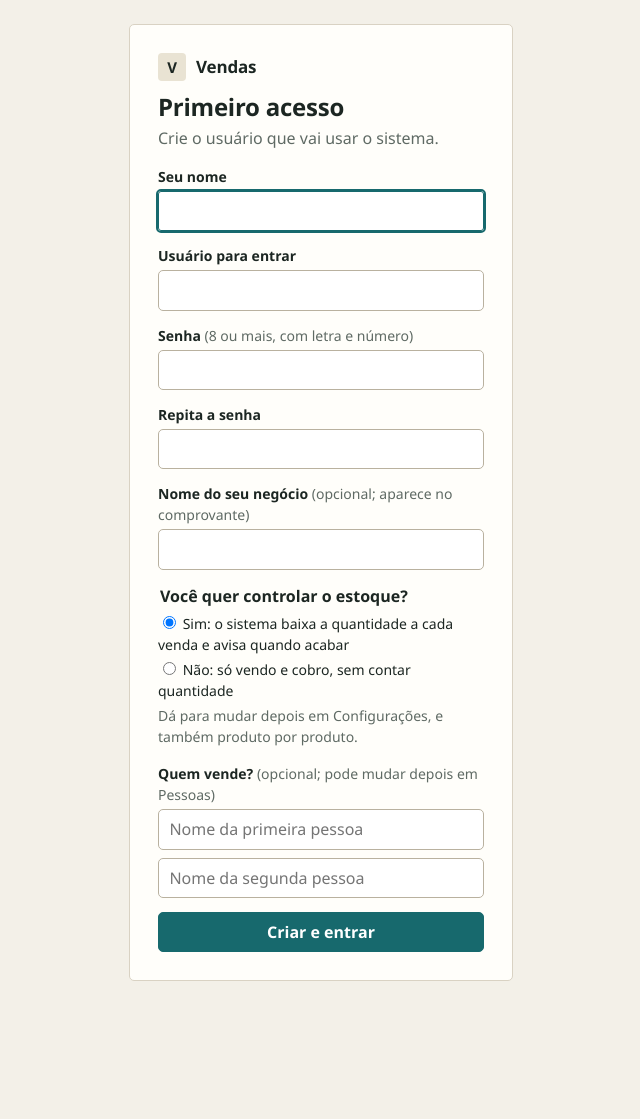
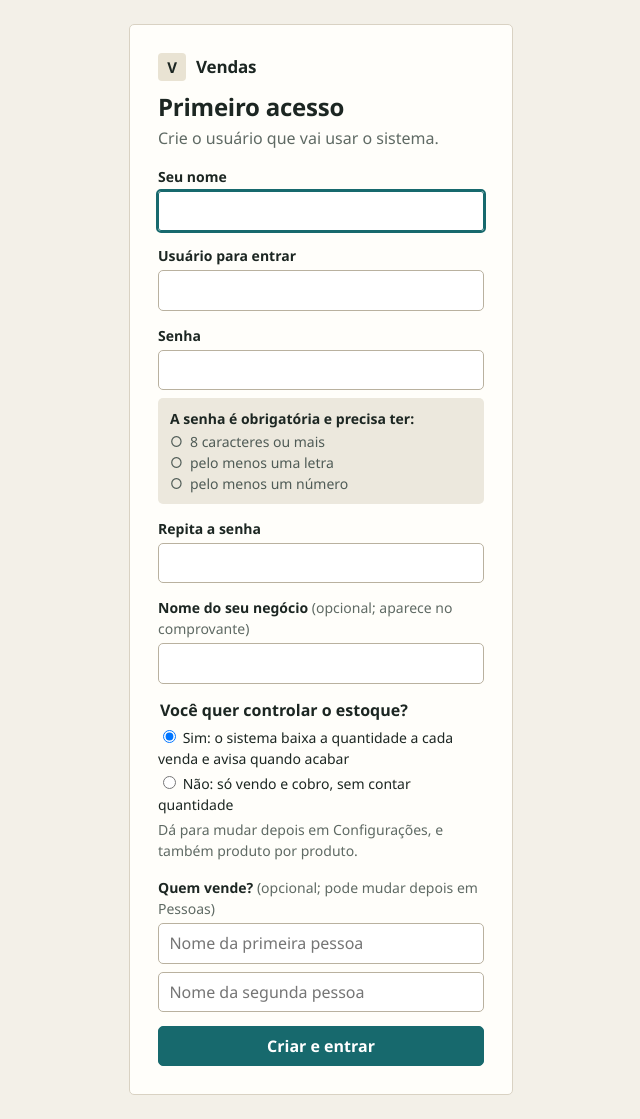
Before and after one commit to guiolindo/Vendas, a Flask app: page /configurar in a window 1280 px wide. Shown: the whole page, without its empty margins (319-959 px from the left). Before the commit the page ends 981 px from the top, so only its background shows below. Run offline with Flask 3, Linux system fonts and the light colour scheme; some libraries are stand-ins or nearby versions.

Commit message:
Regras da senha sempre visíveis, com conferência ao digitar
Co-Authored-By: Claude Sonnet 5.5 <noreply@anthropic.com>
Claude-Session: https://claude.ai/code/session_01TafrzFpDnpiNnipkZeESzD

```diff
--- a/app/static/css/app.css
+++ b/app/static/css/app.css
@@ -517,3 +517,10 @@ tr.void td:last-child, tr.void td .badge { text-decoration: none; }
 
 .filters-toggle { display: none; }
 @media (max-width: 860px) { .filters-toggle { display: flex; } }
+
+/* Regras da senha, sempre à vista; o estado não depende só de cor (símbolo + texto no leitor de tela) */
+.pw-rules { list-style: none; margin: .5rem 0 0; padding: .625rem .75rem; background: var(--sunken); border-radius: var(--radius); font-size: .875rem; color: var(--ink-2); }
+.pw-rules .pw-title { font-weight: 600; color: var(--ink); margin-bottom: .125rem; }
+.pw-rules li[data-rule]::before { content: "○"; display: inline-block; width: 1.25rem; }
+.pw-rules li[data-rule].ok { color: var(--ok); }
+.pw-rules li[data-rule].ok::before { content: "✓"; font-weight: 700; }
--- /dev/null
+++ b/app/static/js/password-rules.js
@@ -0,0 +1,17 @@
+/* Mostra, enquanto a pessoa digita, o que ainda falta na senha. O servidor é quem valida de verdade. */
+(function () {
+  "use strict";
+  var list = document.getElementById("pw-rules");
+  if (!list) return;
+  var input = document.querySelector('input[aria-describedby="pw-rules"]');
+  if (!input) return;
+  var tests = { len: function (v) { return v.length >= 8; }, letter: function (v) { return /[A-Za-zÀ-ÿ]/.test(v); }, digit: function (v) { return /[0-9]/.test(v); } };
+  function sync() {
+    Array.prototype.forEach.call(list.querySelectorAll("[data-rule]"), function (li) {
+      var ok = tests[li.dataset.rule](input.value);
+      li.classList.toggle("ok", ok);
+      li.setAttribute("data-state", ok ? "ok" : "falta");
+    });
+  }
+  input.addEventListener("input", sync); sync();
+})();
--- a/app/templates/auth/account.html
+++ b/app/templates/auth/account.html
@@ -5,9 +5,12 @@
 <form method="post" class="panel form-narrow" autocomplete="off"><header><h2>Trocar senha</h2></header><div class="body">
   {{ csrf() }}
   <div class="field"><label for="current">Senha atual</label><input id="current" name="current" type="password" autocomplete="current-password" required></div>
-  <div class="field"><label for="new">Nova senha <span class="hint">(8 ou mais, com letra e número)</span></label><input id="new" name="new" type="password" autocomplete="new-password" required></div>
+  <div class="field"><label for="new">Nova senha</label><input id="new" name="new" type="password" autocomplete="new-password" required minlength="8" aria-describedby="pw-rules">
+    <ul class="pw-rules" id="pw-rules" aria-live="polite"><li class="pw-title">A senha precisa ter:</li>
+    <li data-rule="len">8 caracteres ou mais</li><li data-rule="letter">pelo menos uma letra</li><li data-rule="digit">pelo menos um número</li></ul></div>
   <div class="field"><label for="new2">Repita a nova senha</label><input id="new2" name="new2" type="password" autocomplete="new-password" required></div>
   <p class="help">Ao trocar, todos os outros aparelhos conectados são desconectados.</p>
   <div class="form-foot"><button class="btn primary" type="submit">Trocar senha</button></div>
 </div></form>
 {% endblock %}
+{% block scripts %}<script src="{{ url_for('static', filename='js/password-rules.js') }}"></script>{% endblock %}
--- a/app/templates/auth/setup.html
+++ b/app/templates/auth/setup.html
@@ -11,7 +11,9 @@
     <p class="help">É o código que foi definido ao publicar o sistema (variável VENDAS_SETUP_TOKEN).</p></div>{% endif %}
   <div class="field"><label for="n">Seu nome</label><input id="n" name="name" autofocus required></div>
   <div class="field"><label for="u">Usuário para entrar</label><input id="u" name="username" autocomplete="username" required></div>
-  <div class="field"><label for="p">Senha <span class="hint">(8 ou mais, com letra e número)</span></label><input id="p" name="password" type="password" autocomplete="new-password" required></div>
+  <div class="field"><label for="p">Senha </label><input id="p" name="password" type="password" autocomplete="new-password" required minlength="8" aria-describedby="pw-rules">
+    <ul class="pw-rules" id="pw-rules" aria-live="polite"><li class="pw-title">A senha é obrigatória e precisa ter:</li>
+    <li data-rule="len">8 caracteres ou mais</li><li data-rule="letter">pelo menos uma letra</li><li data-rule="digit">pelo menos um número</li></ul></div>
   <div class="field"><label for="p2">Repita a senha</label><input id="p2" name="password2" type="password" autocomplete="new-password" required></div>
   <div class="field"><label for="biz">Nome do seu negócio <span class="hint">(opcional; aparece no comprovante)</span></label>
     <input id="biz" name="business_name" maxlength="80"></div>
@@ -25,4 +27,4 @@
     <input id="p1" name="person1" maxlength="80" placeholder="Nome da primeira pessoa" style="margin-bottom:.5rem">
     <input id="p3" name="person2" maxlength="80" placeholder="Nome da segunda pessoa"></div>
   <button class="btn primary" style="width:100%" type="submit">Criar e entrar</button>
-</form></div></body></html>
+</form></div><script src="{{ url_for('static', filename='js/password-rules.js') }}"></script></body></html>
```
Also changed, not shown: tests/test_ux.py (+10 -0 lines).
